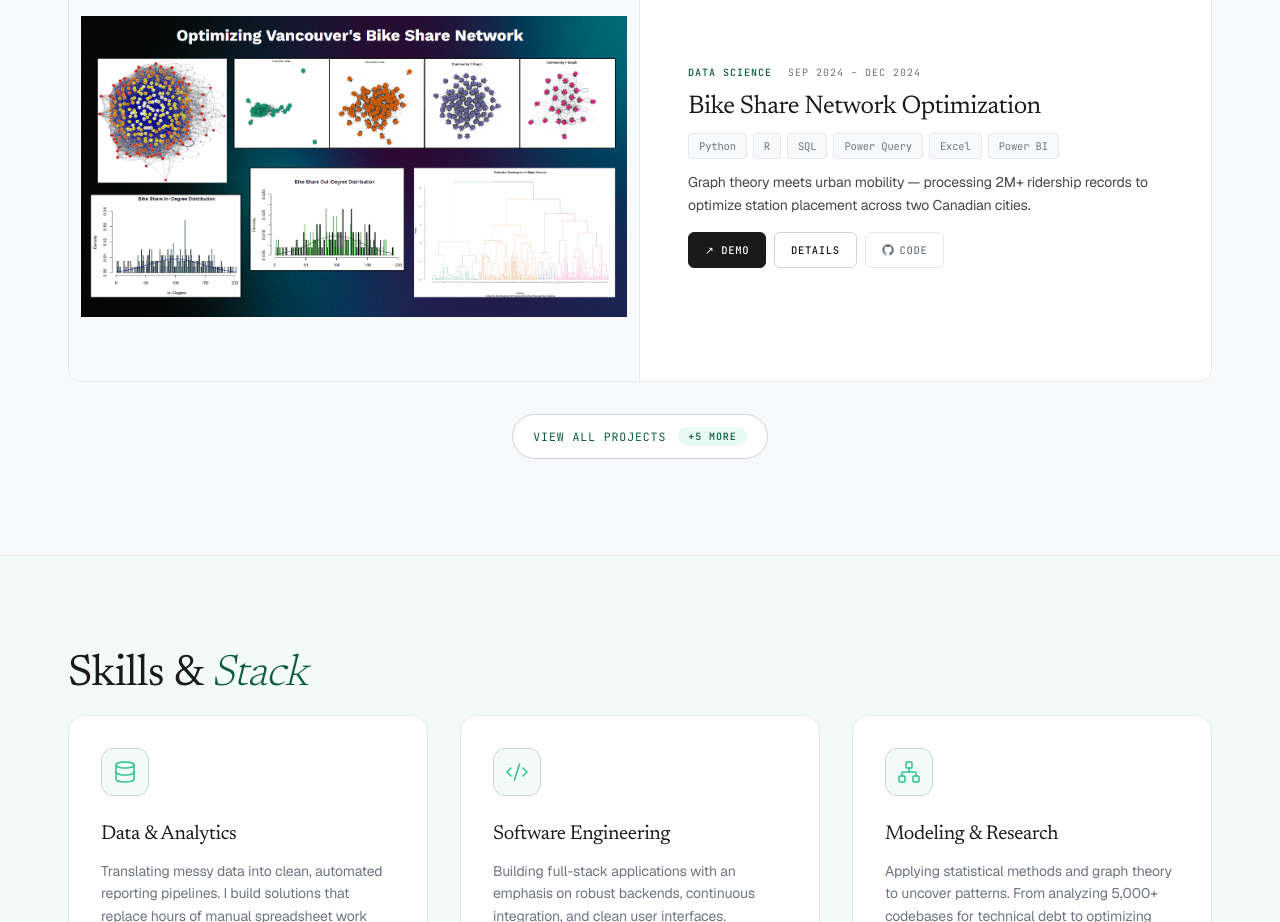
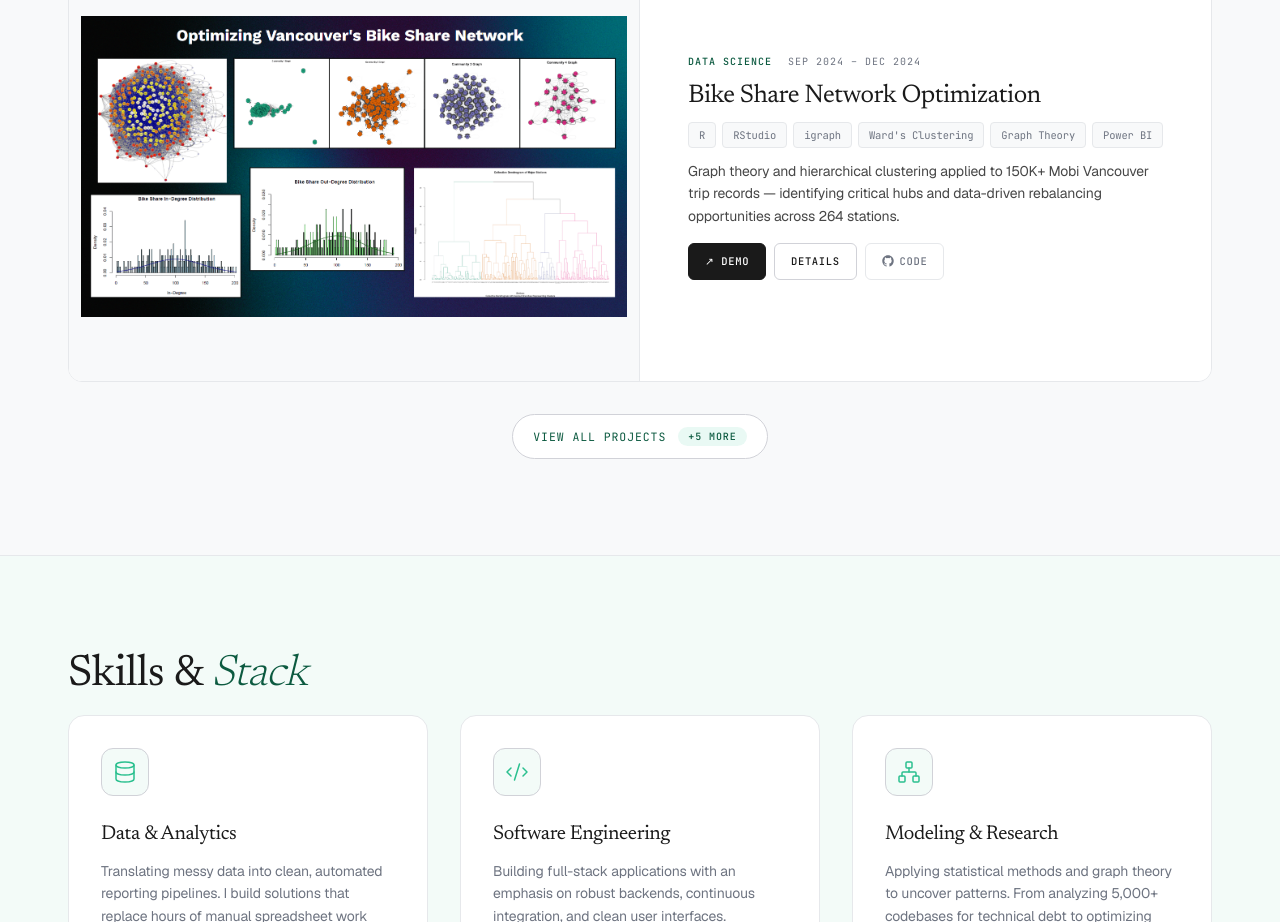
Before and after one commit to RikepilB/Portlio, a Next.js app: page / in a window 1280 px wide. Shown: the part 2120-3042 px from the top of the page. Built offline with nearby package versions, Linux system fonts and the light colour scheme.

Commit message:
bikesharentwork

```diff
--- a/src/data/projects.ts
+++ b/src/data/projects.ts
@@ -44,67 +44,68 @@ export const projects: Project[] = [
         demoVideo: 'https://drive.google.com/file/d/1oUZ5A63UTlHPDytAo2pQ5On9Y-geD37a/view?usp=sharing',
         title: 'Bike Share Network Optimization',
         tagline:
-            'Graph theory meets urban mobility — processing 2M+ ridership records to optimize station placement across two Canadian cities.',
+            'Graph theory and hierarchical clustering applied to 150K+ Mobi Vancouver trip records — identifying critical hubs and data-driven rebalancing opportunities across 264 stations.',
         duration: 'Sep 2024 – Dec 2024',
         readTime: '8 min read',
         overview:
-            'This project applies network science and graph theory to analyze bike share systems in Vancouver and Toronto. By modeling stations as nodes and trips as weighted edges, we identified inefficiencies in station placement, over-saturated hubs, and underserved neighborhoods. The analysis culminated in data-driven recommendations for rebalancing and expansion.',
+            'A UBC COSC 421 (Network Science) group research project analyzing Mobi by Rogers — Vancouver\'s public bike-share system — using graph theory and network science. Working from Mobi\'s open ridership dataset (publicly published monthly trip data), we processed 150K+ September 2024 trip records, modeling 264 stations as nodes and trips as weighted directed edges. We then applied Ward\'s hierarchical clustering and four centrality metrics (betweenness, eigenvector, degree, closeness) to surface structural inefficiencies, critical hub stations, and rebalancing opportunities. I am now extending the original study with deeper predictive modeling and interactive Power BI dashboards to turn the network analysis into an operational decision tool.',
         problem:
-            'Bike share operators struggle with station imbalance — some stations overflow while others sit empty. Manual rebalancing is expensive and reactive. This project asks: can graph theory and clustering reveal structural inefficiencies before they become operational problems?',
+            'Bike-share operators face persistent station imbalance — some stations overflow while others sit empty. Manual rebalancing is expensive and reactive. This project asks: can graph theory and hierarchical clustering reveal structural inefficiencies and pinpoint critical hub stations before they become operational problems?',
         questions: [
-            'Which stations act as critical hubs, and what happens to network flow if they are removed?',
-            'Are there distinct geographic clusters of ridership that suggest natural zone boundaries?',
-            'How do seasonal patterns affect network topology, and where should new stations be placed?',
-            'What structural differences exist between the Vancouver and Toronto networks?',
+            'Which stations serve as major hubs, and how does their connectivity influence overall network efficiency?',
+            'How can data-driven strategies optimize bike distribution and reduce station congestion?',
+            'What is the impact of transit frequency variations on resource allocation across the network?',
+            'How can clustering and predictive modelling enhance the system\'s scalability and operational performance?',
         ],
         methodology: [
             {
                 phase: 'Phase 1',
-                title: 'Data Engineering',
+                title: 'Data Collection & Filtering',
                 detail:
-                    'Ingested 2M+ raw ridership records from Mobi (Vancouver) and Bike Share Toronto open data APIs. Cleaned and normalized station coordinates, trip durations, and timestamps using Power Query and Python. Built a repeatable ETL pipeline that reduces manual refresh time from 4 hours to under 15 minutes.',
-                tech: ['Python', 'Power Query', 'Excel', 'SQL'],
+                    'Extracted September 2024 ridership data from the Mobi by Rogers website. Standardized station identifiers to 4-digit codes, removed invalid entries (empty fields, placeholder "0000" values), and built a weighted directed edges dataset by counting trip frequency between each unique station pair — creating a clean graph of consistent nodes and edges.',
+                tech: ['R', 'RStudio', 'CSV', 'igraph'],
             },
             {
                 phase: 'Phase 2',
-                title: 'Network Analysis',
+                title: 'Hierarchical Clustering',
                 detail:
-                    'Constructed directed weighted graphs using NetworkX. Computed centrality metrics (degree, betweenness, PageRank) to identify critical nodes. Applied DBSCAN clustering to detect spatial station groupings and flag 15% of stations as noise — indicating poorly connected outliers.',
-                tech: ['Python', 'NetworkX', 'SciPy', 'DBSCAN'],
+                    'Built a directed weighted graph using the igraph library in R. Generated an adjacency matrix converted to a distance matrix (inverse of edge weights, so higher-frequency trips = shorter distance). Applied Ward\'s method hierarchical clustering to minimize intra-cluster variance — yielding 4 clusters of 84, 80, 74, and 26 stations with distinct connectivity patterns. Generated dendrograms and network graphs per cluster.',
+                tech: ['R', 'igraph', 'Ward\'s Method', 'RStudio'],
             },
             {
                 phase: 'Phase 3',
-                title: 'Visualization & BI',
+                title: 'Centrality Analysis',
                 detail:
-                    'Built interactive Power BI dashboards with custom DAX measures to track station utilization, trip volume by time-of-day, and cluster membership. Geospatial maps overlay network centrality scores on actual city maps for operator use.',
-                tech: ['Power BI', 'DAX', 'R', 'ggplot2'],
+                    'Computed four centrality metrics across the full network and each cluster: betweenness centrality (mean 239.2) identified bridge stations critical to network flow; eigenvector centrality (mean 0.0188) identified influential hubs connected to other high-traffic nodes; degree centrality revealed in/out imbalances via degree ratios; closeness centrality (mean 0.566, range 0.398–0.620) ranked overall station accessibility.',
+                tech: ['R', 'igraph', 'RStudio'],
             },
             {
                 phase: 'Phase 4',
-                title: 'SQL Analysis',
+                title: 'Predictive Modeling & Power BI (in progress)',
                 detail:
-                    'Wrote analytical SQL queries to answer operational questions: top 10 origin-destination pairs, average trip duration by cluster, seasonal demand shifts. Results fed directly into the final presentation and recommendation deck.',
-                tech: ['SQL', 'PostgreSQL', 'Excel'],
+                    'Current extension of the project: exporting cluster membership and centrality scores from R as a clean feature table, joining them to station latitude/longitude, and building an interactive Power BI dashboard — a geospatial map overlaying centrality as bubble size/color, a cluster filter, and a degree-ratio heatmap to flag rebalancing candidates at a glance. In parallel I am developing predictive demand models to forecast station imbalance before it happens, moving the analysis from descriptive to prescriptive.',
+                tech: ['Power BI', 'DAX', 'R', 'Predictive Modeling'],
             },
         ],
         results: [
-            { metric: '2M+', label: 'Ridership records processed' },
-            { metric: '264', label: 'Stations analyzed' },
+            { metric: '150K+', label: 'Ridership records processed (Sep 2024)' },
+            { metric: '264', label: 'Stations analyzed (Mobi Vancouver)' },
             { metric: '4', label: 'Network clusters identified' },
-            { metric: '15%', label: 'Noise stations flagged' },
-            { metric: '#1', label: 'Best Presentation Award' },
-            { metric: '2', label: 'Cities compared (Vancouver + Toronto)' },
+            { metric: '239.2', label: 'Avg betweenness centrality' },
+            { metric: '0.566', label: 'Mean closeness centrality' },
+            { metric: '0', label: 'Sink nodes — all stations active' },
         ],
         keyFindings: [
-            'Three stations in downtown Vancouver account for 28% of all outbound trips — removing any one causes measurable cascade failures in network flow.',
-            'DBSCAN identified 4 stable geographic clusters that align closely with existing city neighborhood boundaries, validating the approach for zone-based rebalancing.',
-            'Toronto and Vancouver networks have fundamentally different hub structures: Toronto is polycentric (multiple hubs), Vancouver is monocentric (one dominant hub).',
-            'Seasonal analysis shows 40% drop in peripheral station usage in winter, suggesting temporary station deactivation as a cost-saving strategy.',
+            'Hierarchical clustering cleanly partitioned the 264-station network into four communities (84, 80, 74, and 26 stations). Cluster 1 showed the highest internal cohesion (avg height 0.529) while Cluster 3 was the weakest (0.201) — a clear signal of underutilized nodes where infrastructure or rebalancing investment yields the most return.',
+            'A small set of stations carries the network: stations 222, 76, and 223 dominate betweenness centrality (avg 239.2), acting as critical bridge nodes. If any of these saturates or empties, trip flow across the whole system degrades — making them the highest-priority targets for proactive rebalancing.',
+            'Eigenvector analysis identified stations 209, 105, and 103 as the most influential hubs — densely connected to other high-traffic nodes and essential to global network efficiency. These are the stations whose reliability disproportionately defines rider experience.',
+            'No sink nodes were found: all 264 stations actively contribute to both inbound and outbound traffic. Yet degree ratios expose significant imbalance — Node 982 (ratio 3.5) absorbs far more trips than it dispatches, a textbook candidate for scheduled bike redistribution.',
+            'Closeness centrality flagged stations 176, 81, and 198 as the most accessible network-wide, while peripheral stations 988, 994, and 982 depend on longer paths — quantifying exactly where the network has connectivity gaps and where new stations would most improve coverage.',
         ],
         conclusion:
-            'Network science provides operators with a proactive lens on system health that operational dashboards alone cannot surface. The clustering and centrality analysis in this project directly supports a zone-based rebalancing strategy that could reduce truck dispatch costs by an estimated 20–30%. The methodology is portable to any city with open bike share data.',
+            'Network science gives bike-share operators a proactive lens on system health that operational dashboards alone cannot surface. The hierarchical clustering and centrality analysis directly support zone-based rebalancing — prioritizing high-betweenness stations for bike availability and directing redistribution toward peripheral, low-closeness nodes. The methodology is fully portable to any city that publishes open bike-share data. I am actively extending the project beyond the original coursework: interactive Power BI dashboards that overlay centrality scores on a live geospatial map of Vancouver, multi-month datasets to capture seasonal demand swings, predictive demand modeling to forecast imbalance before it occurs, and expanded eigenvector modeling for automated, prescriptive rebalancing recommendations.',
         github: 'https://github.com/Sumer26/COSC_421_Project_Newtork_Science',
-        stack: ['Python', 'R', 'SQL', 'Power Query', 'Excel', 'Power BI', 'NetworkX', 'DAX'],
+        stack: ['R', 'RStudio', 'igraph', 'Ward\'s Clustering', 'Graph Theory', 'Power BI'],
     },
     {
         id: '2',
```
Also changed, not shown: 1 other file (tests, documents, lock files or other folders).
